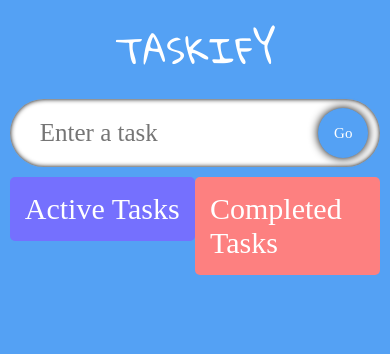
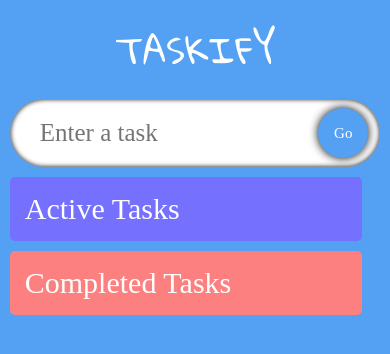
Before and after one commit to nirgluzman/TypeScript-Todo, a React (Create React App) app: page / in a window 390 px wide. Shown: the top 354 px of the page. Built offline with nearby package versions, Linux system fonts and the light colour scheme; a web font is replaced by a local one.

Commit message:
fix typos in styles.css

```diff
--- a/src/components/TodoList.tsx
+++ b/src/components/TodoList.tsx
@@ -20,7 +20,7 @@ const TodoList: React.FC<TodoListProps> = ({
       <Droppable droppableId='ActiveTodos'>
         {(provided, snapshot) => (
           <div
-            className={`todo-list active ${
+            className={`todos-list active ${
               snapshot.isDraggingOver ? 'dragactive' : ''
             }`}
             ref={provided.innerRef}
@@ -42,7 +42,7 @@ const TodoList: React.FC<TodoListProps> = ({
       <Droppable droppableId='CompletedTodos'>
         {(provided, snapshot) => (
           <div
-            className={`todo-list completed ${
+            className={`todos-list completed ${
               snapshot.isDraggingOver ? 'dragcompleted' : ''
             }`}
             ref={provided.innerRef}
--- a/src/components/styles.css
+++ b/src/components/styles.css
@@ -52,7 +52,7 @@
   margin-top: 10px;
 }
 
-.todo-list {
+.todos-list {
   display: flex;
   width: 47.5%;
   flex-direction: column;
@@ -117,7 +117,7 @@
 }
 
 @media (max-width: 1100px) {
-  .todo__list {
+  .todos__list {
     width: 45%;
   }
 }
@@ -127,12 +127,12 @@
     width: 95%;
   }
 
-  .todo-container {
+  .todos-container {
     width: 95%;
     flex-direction: column;
   }
 
-  .todo-list {
+  .todos-list {
     width: 95%;
     margin-bottom: 10px;
   }
```
